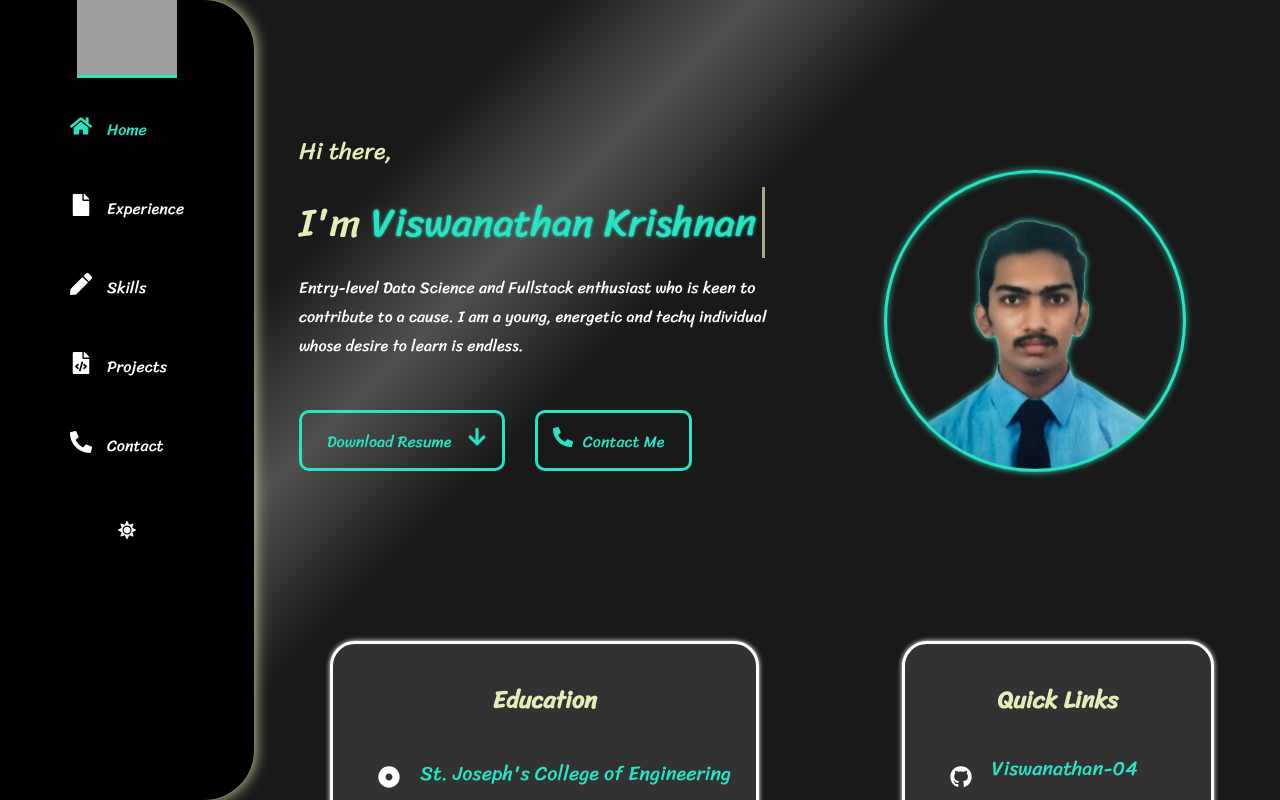
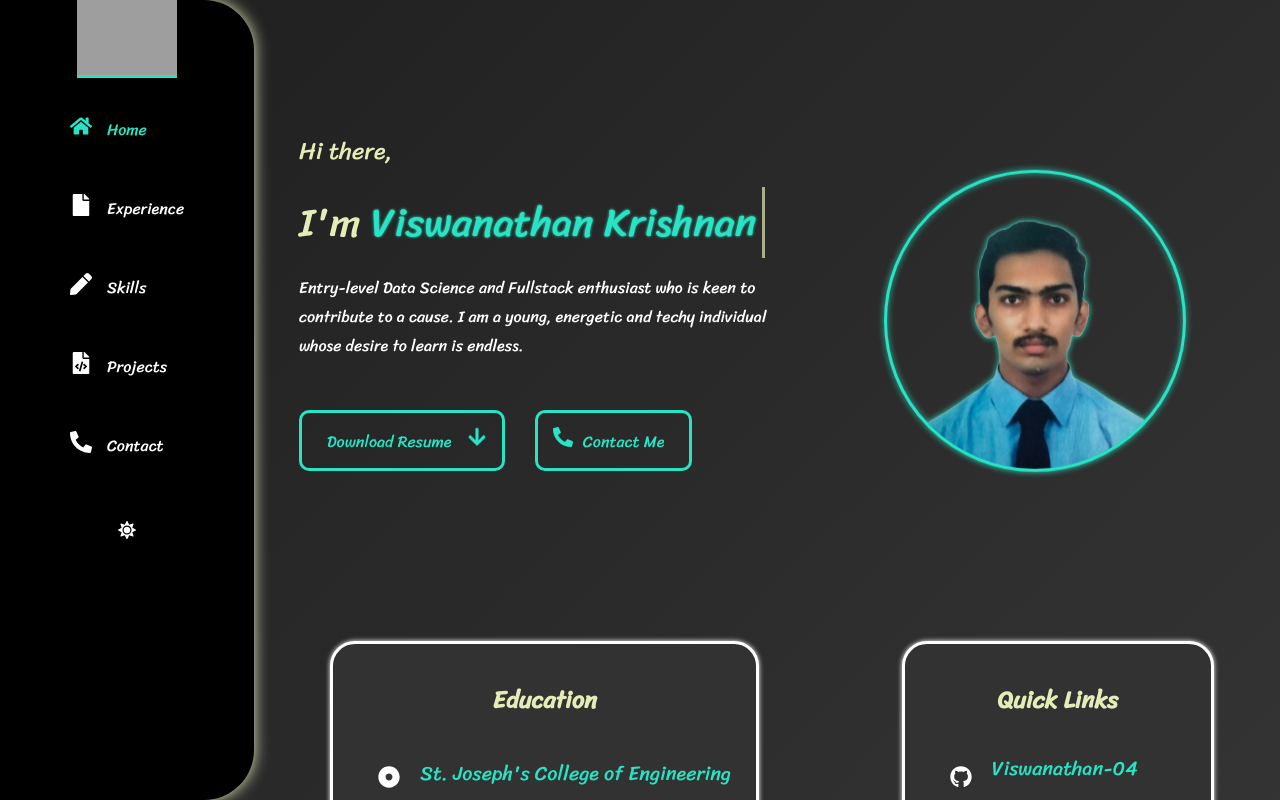
Before and after one commit to Viswanathan-04/portfolio, a React (Create React App) app: page /contact in a window 1280 px wide. Shown: the top 800 px of the page. Built offline with nearby package versions, Linux system fonts and the light colour scheme; grey boxes are pictures that could not be loaded.

Commit message:
first commit

```diff
--- a/src/App.css
+++ b/src/App.css
@@ -1,6 +1,6 @@
 :root {
-    --linear-bg-1: #0c4054;
-    --linear-bg-2: #748d92;
+    --linear-bg-1: #4988cc;
+    --linear-bg-2: #27496D;
     --primary-text-color: #e6ecb7;
     --secondary-text-color: #28e3c4;
     --tertiary-text-color: #ffffff;
@@ -12,8 +12,8 @@
 }
 
 .dark-mode {
-    background: linear-gradient(135deg, var(--linear-bg-1), var(--linear-bg-2));
-    background-size: 200% 100%;
+    background: linear-gradient(45deg, var(--linear-bg-2) 30%, var(--linear-bg-1) 45%, var(--linear-bg-2) 70%);
+    background-size: 400% 200%;
     color: white;
 }
 
--- a/src/index.css
+++ b/src/index.css
@@ -6,11 +6,11 @@ body {
     sans-serif;
   -webkit-font-smoothing: antialiased;
   -moz-osx-font-smoothing: grayscale;
-  background: linear-gradient(135deg, rgb(25, 25, 25) 45%, rgb(80, 80, 80, 1.3) 50%, rgb(25, 25, 25) 55%);
+  background: linear-gradient(135deg, rgb(20, 20, 20), rgb(60, 60, 60));
   background-size: 200% 100%;
   font-family: "Sriracha";
   background-repeat: no-repeat;
-  animation: backcolor 5s alternate infinite;
+  animation: backcolor 10s alternate infinite;
   color: var(--primary-text-color);
 }
 @keyframes backcolor {
```
